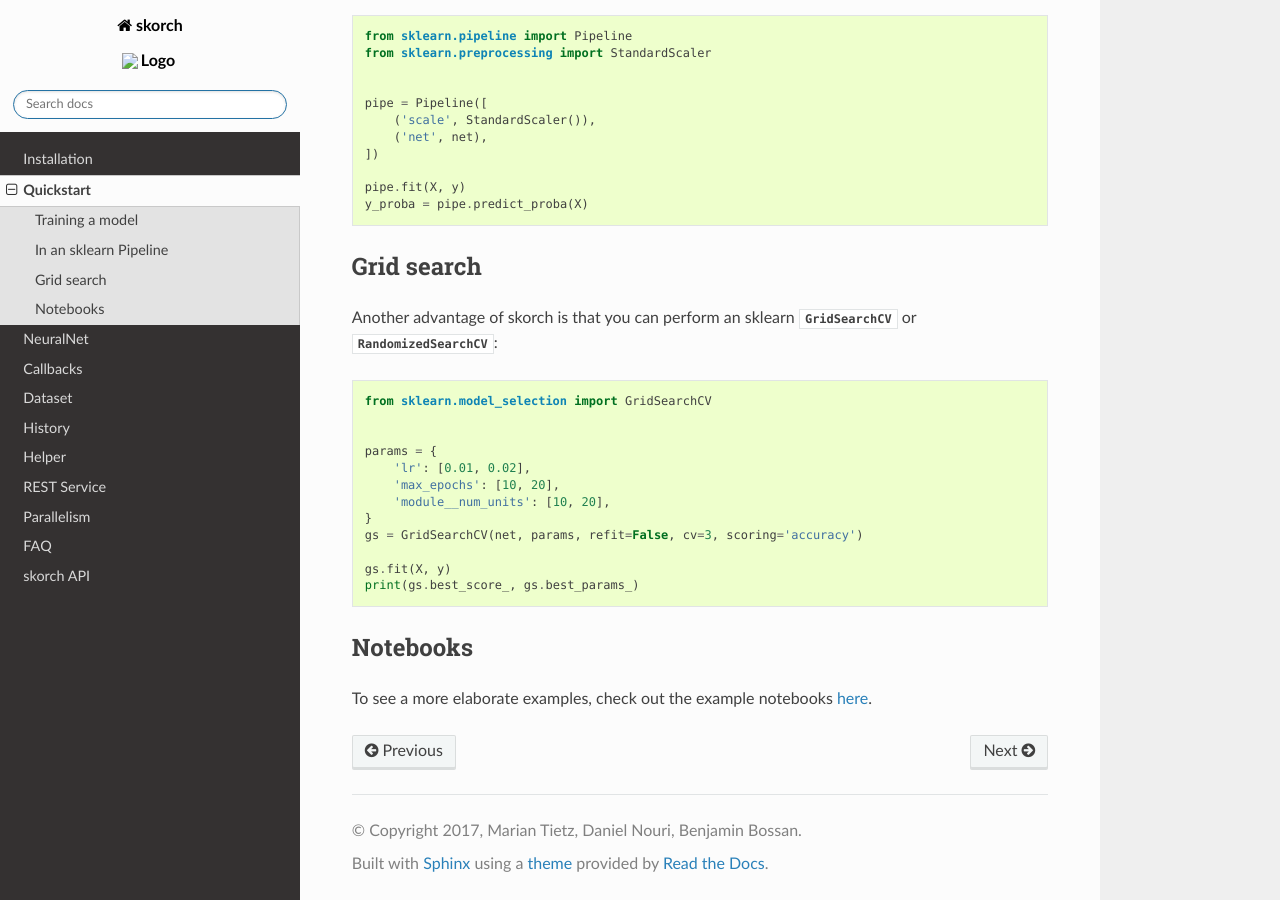
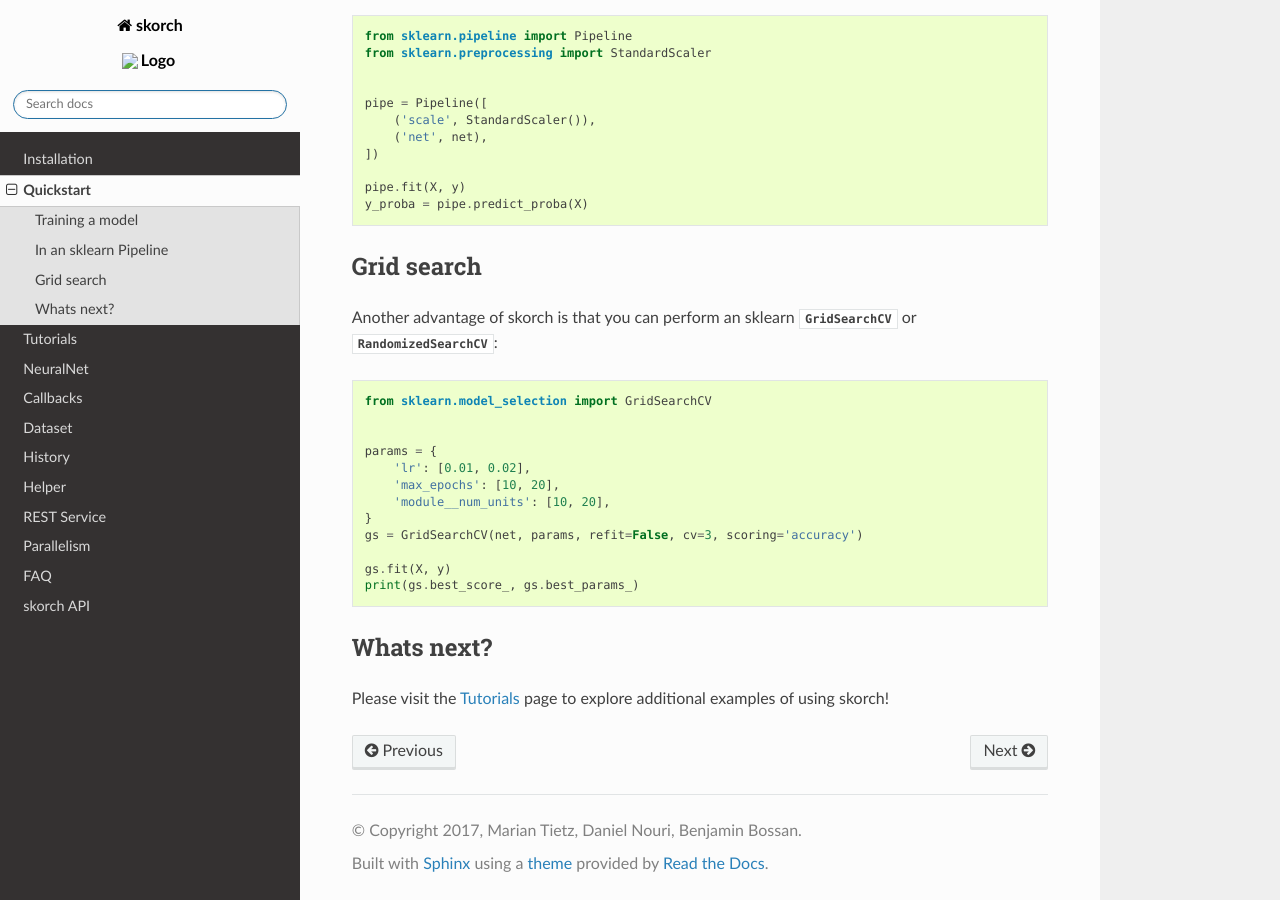
Before and after one commit to skorch-dev/skorch, a Sphinx documentation site: the page built from docs/user/quickstart.rst, in a window 1280 px wide and 900 px high, scrolled down 1110 px. Built offline with Sphinx 7.4.7 and the Read the Docs theme 2.0.0, drawn with Linux system fonts in a browser that asks for light colours.

Commit message:
DOC: Adds tutorials section

```diff
--- a/docs/index.rst
+++ b/docs/index.rst
@@ -37,6 +37,7 @@ User's Guide
 
    user/installation
    user/quickstart
+   user/tutorials
    user/neuralnet
    user/callbacks
    user/dataset
--- a/docs/user/quickstart.rst
+++ b/docs/user/quickstart.rst
@@ -97,9 +97,7 @@ Another advantage of skorch is that you can perform an sklearn
     print(gs.best_score_, gs.best_params_)
 
 
-Notebooks
----------
+Whats next?
+-----------
 
-To see a more elaborate examples, check out the example notebooks
-`here
-<https://nbviewer.jupyter.org/github/dnouri/skorch/blob/master/notebooks/>`__.
+Please visit the :ref:`tutorials` page to explore additional examples of using skorch!
```
Also changed, not shown: docs/user/tutorials.rst (added, +20 -0 lines).
